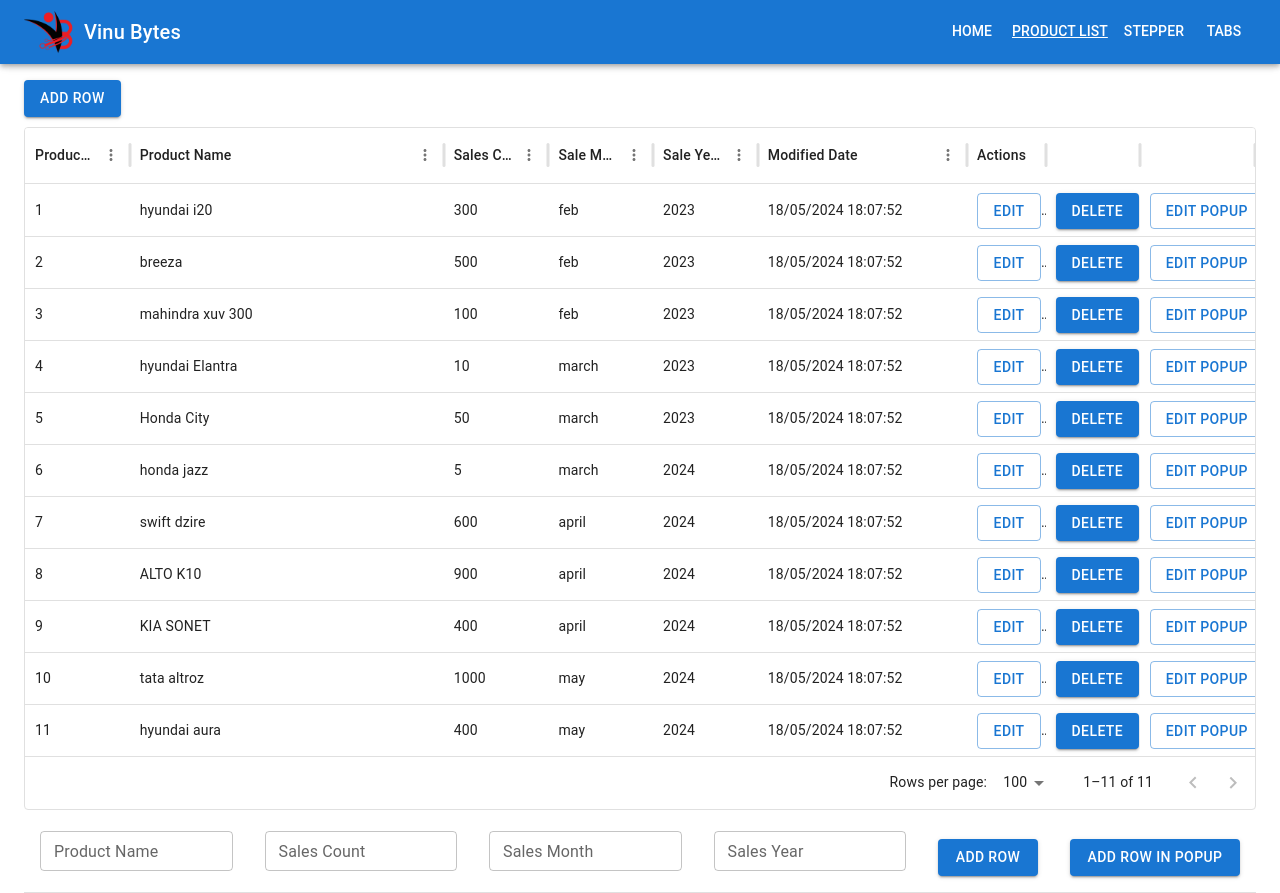
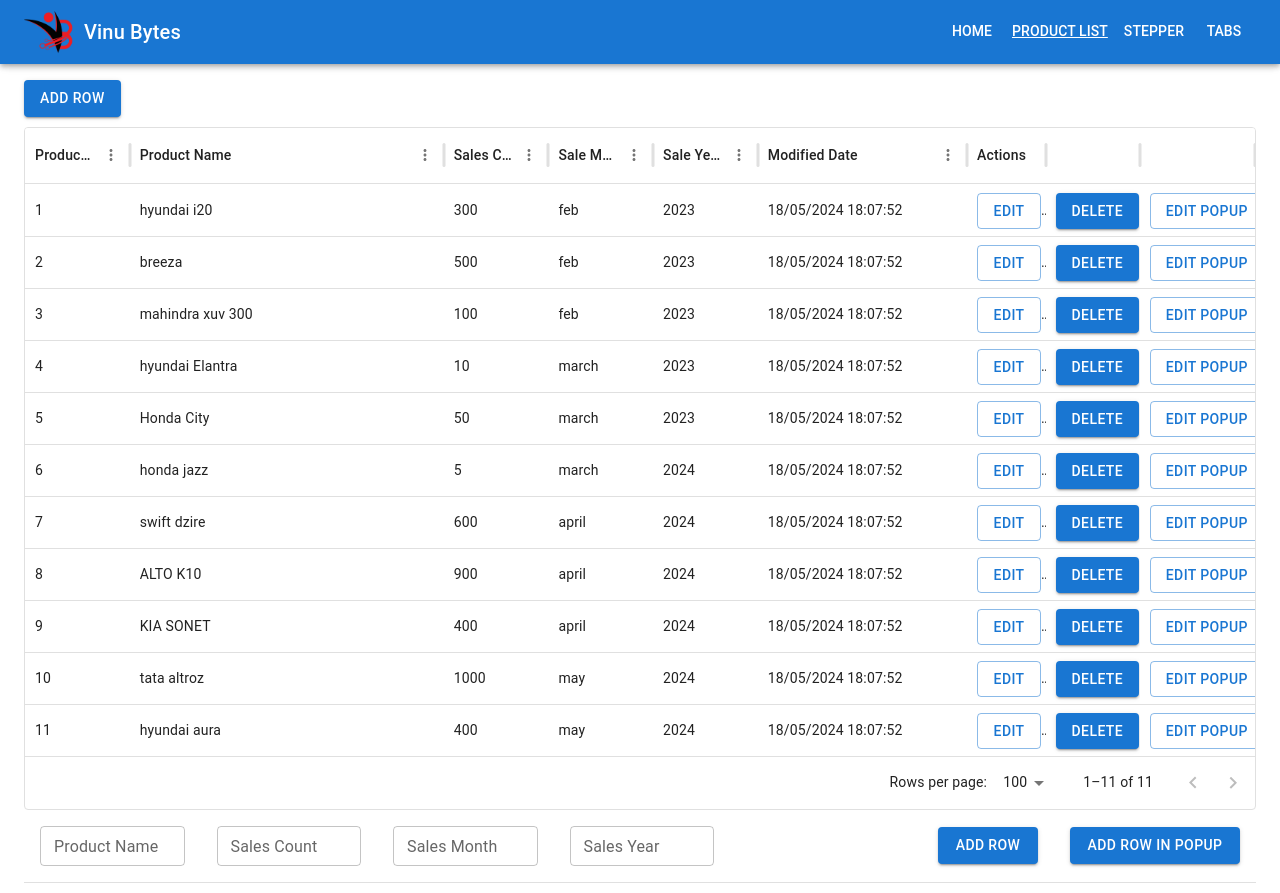
Before and after one commit to findvinu/Aitechsoft, a React (Create React App) app: page /#/grid-table in a window 1280 px wide. Built offline with nearby package versions, Linux system fonts and the light colour scheme.

Commit message:
add functionality

```diff
--- a/src/pages/products/AddRowComponent.js
+++ b/src/pages/products/AddRowComponent.js
@@ -63,15 +63,6 @@
 
   return (
     <TableRow sx={{ display: { xs: "none", md: "block" } }}>
-      {/* <TableCell>
-        <TextField
-          name="product_id"
-          label="Product ID"
-          value={lastProductItemId}
-          onChange={rowChangeHandler}
-          size="small"
-        />
-      </TableCell> */}
       <TableCell>
         <TextField
           name="product_name"
@@ -108,11 +99,17 @@
           size="small"
         />
       </TableCell>
+      <TableCell> </TableCell>
+      <TableCell> </TableCell>
+      <TableCell> </TableCell>
+      <TableCell> </TableCell>
+      <TableCell> </TableCell>
+      <TableCell> </TableCell>
       <TableCell>
         <Button
           variant="contained"
           onClick={addRowHandler}
-          sx={{ mt: 1.7, width: "100px" }}
+          sx={{ width: "100px" }}
         >
           Add Row
         </Button>
@@ -121,7 +118,7 @@
         <Button
           variant="contained"
           onClick={openAddRowModal}
-          sx={{ mt: 1.7, width: "170px" }}
+          sx={{ width: "170px" }}
         >
           Add Row in Popup
         </Button>
--- a/src/pages/products/GridTable.js
+++ b/src/pages/products/GridTable.js
@@ -14,7 +14,7 @@
 import ModalComponent from "./ModalComponent";
 import { ButtonComponent as Button } from "../../components/";
 // import useFetch from "./hooks/useFetch";
-// import { getDataURL } from "./api";
+import { getDataURL } from "../../api";
 import styles from "./GridTable.module.css";
 
 const GridTable = () => {
@@ -28,7 +28,7 @@
 
   useEffect(() => {
     const method = "GET";
-    const url = "/data.json";
+    const url = getDataURL;
     dispatch(fetchData({ method, url }));
   }, [dispatch]);
 
@@ -73,14 +73,27 @@
   };
 
   const handleRowSave = (newRow) => {
-    /* if (newRow.id) {
-      dispatch(updateRow(newRow));
+    if (newRow.product_id) {
+      dispatch(updateRow({ id: newRow.product_id, newData: newRow }));
+      setModalOpen(false);
+      console.log("handleRowSave in if gridtable", newRow);
     } else {
-      newRow.id = generateProductId(gridData);
-      dispatch(addRow(newRow));
-    } */
-    dispatch(updateRow({ id: newRow.product_id, newData: newRow }));
-    setModalOpen(false);
+      newRow.product_id = generateProductId(gridData);
+      dispatch(
+        addRow({
+          ...newRow,
+          modified_date: new Date().toLocaleString("en-GB", {
+            day: "2-digit",
+            month: "2-digit",
+            year: "numeric",
+            hour: "2-digit",
+            minute: "2-digit",
+            second: "2-digit",
+          }),
+        })
+      );
+    }
+
     return newRow;
   };
 
--- a/src/pages/products/ModalComponent.js
+++ b/src/pages/products/ModalComponent.js
@@ -67,6 +67,7 @@
 
   const rowSaveHandler = () => {
     handleRowSave(rowData);
+    closeHandler();
   };
 
   const rowChangeHandler = (e) => {
```
